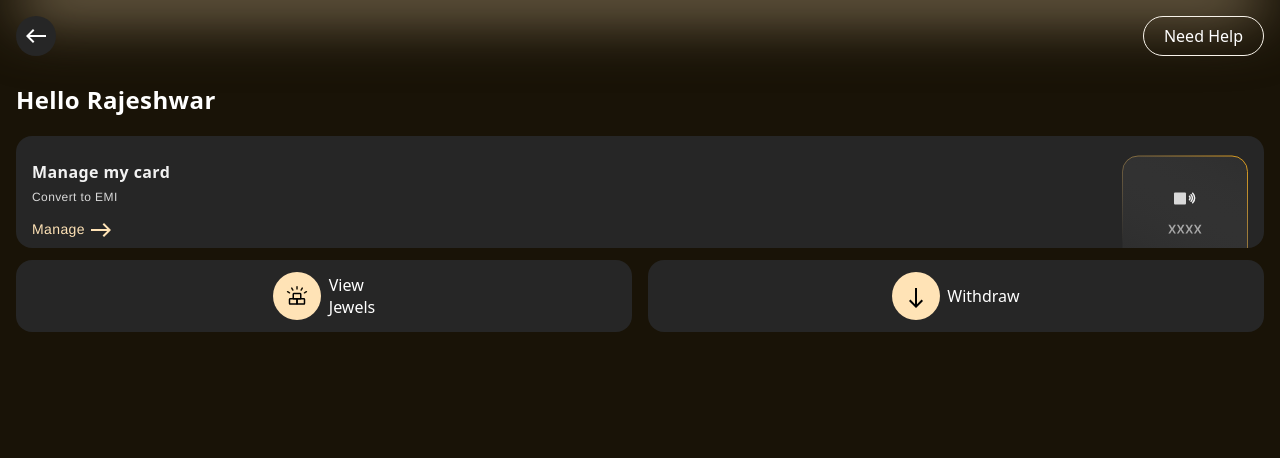
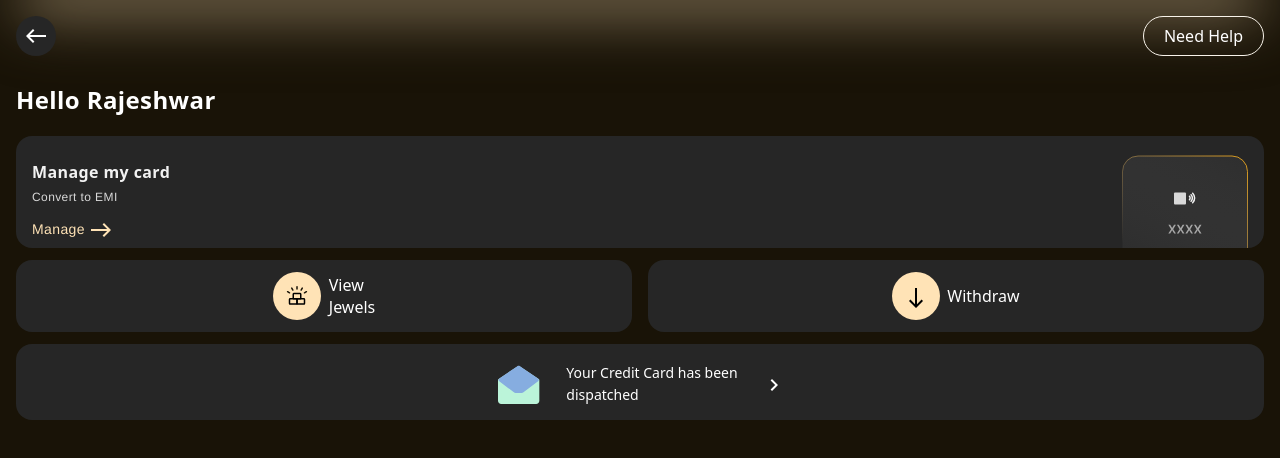
Before and after one commit to 1Shristi1/demo, a React (Create React App) app: page / in a window 1280 px wide. Shown: the top 458 px of the page. Built offline with nearby package versions, Linux system fonts and the light colour scheme.

Commit message:
added card status div

```diff
--- a/src/components/ManageCard.jsx
+++ b/src/components/ManageCard.jsx
@@ -1,6 +1,7 @@
 import React from "react";
 import EastIcon from '@mui/icons-material/East';
 import SouthIcon from '@mui/icons-material/South';
+import KeyboardArrowRightIcon from '@mui/icons-material/KeyboardArrowRight';
 
 
 export const ManageCard = () => {
@@ -12,10 +13,11 @@ export const ManageCard = () => {
 
     return (
         <div className="inline-flex flex-col gap-[12px] w-full">
+            {/* Manage Card */}
             <div className="relative p-[16px] mt-5 h-[112px] bg-[#262626] rounded-[16px] overflow-hidden">
 
                 <div className="absolute top-[-22px] right-[16px] ">
-                    <img src="images/card.svg" className="h-[181px] w-[126px] rounded-[16px]" alt="card image" />
+                    <img src="images/card.svg" className="h-[181px] w-[126px] rounded-[16px]" alt="card" />
                 </div>
 
                 <div className="inline-flex flex-col items-start gap-[12px] pt-2">
@@ -38,14 +40,14 @@ export const ManageCard = () => {
                 </div>
             </div>
 
-
+            {/* jewles and withdraw */}
             <div className="grid grid-cols-2  gap-4">
 
                 <button onClick="" className="bg-[#262626] py-[12px] px-[16px] items-center rounded-[16px] h-[72px] focus:outline-none">
 
                     <div className="flex flex-wrap gap-[8px] items-center justify-center">
-                        <img src="images/gold-jewels-outline.svg" alt="gold jewel image" className="h-[48px] w-[48px] p-3 rounded-full text-black bg-[#FFE3B6]" />
-                        <div className="font-inter text-white text-base text-left leading-[22px] whitespace-normal">View <br />  Jewels</div>
+                        <img src="images/gold-jewels-outline.svg" alt="goldjewel" className="h-[48px] w-[48px] p-3 rounded-full text-black bg-[#FFE3B6]" />
+                        <div className="font-inter text-white text-normal text-left leading-[22px] whitespace-normal">View <br />  Jewels</div>
                     </div>
 
                 </button>
@@ -53,12 +55,22 @@ export const ManageCard = () => {
 
                     <div className="flex flex-wrap gap-[7px] items-center justify-center">
                         <div className="h-[48px] w-[48px] p-3 rounded-full text-black bg-[#FFE3B6]"><SouthIcon /></div>
-                        <div className="font-inter text-white text-base text-left leading-[22px] whitespace-normal">Withdraw</div>
+                        <div className="font-inter text-white text-normal text-left leading-[22px] whitespace-normal">Withdraw</div>
+
                     </div>
 
                 </button>
 
             </div>
+
+            {/* card status */}
+            <div className="flex flex-wrap gap-6 items-center justify-center p-[16px] h-[76px] bg-[#262626] rounded-[16px]">
+            <img src="images/shipped.svg" alt="goldjewel" className="h-[48px] w-[48px]" />
+            <div className="font-inter text-white text-normal text-left text-[14px] leading-[22px] whitespace-normal">Your Credit Card has been  <br />dispatched</div>
+            <div className="text-white"><KeyboardArrowRightIcon/></div>
+            </div>
+
+
         </div>
     );
 };
```
Also changed, not shown: public/images/shipped.svg (added).
